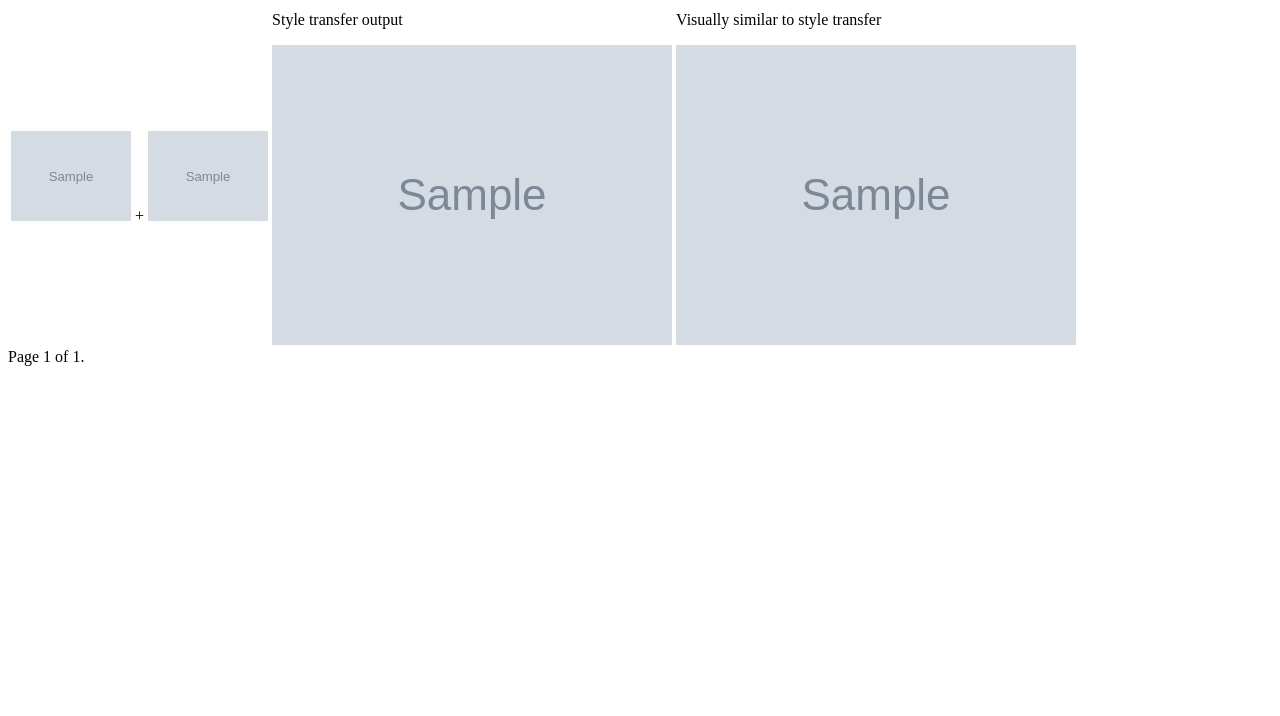
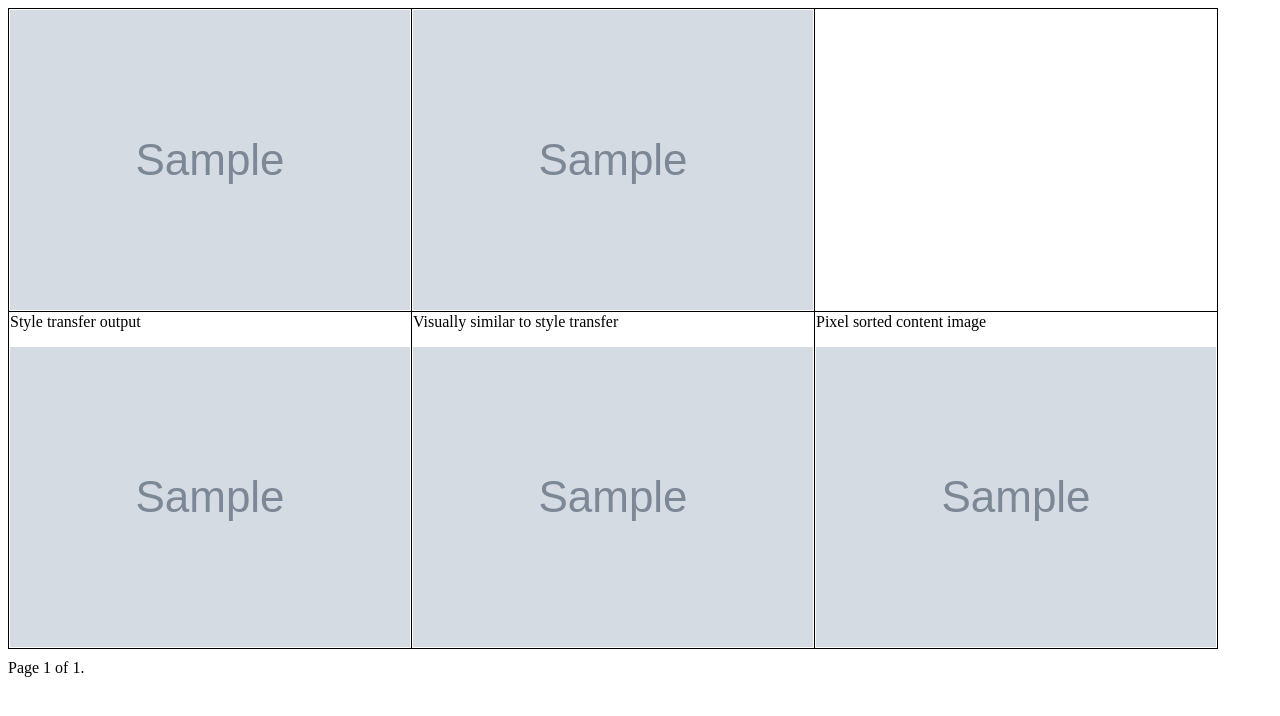
Before and after one commit to hektorbot/backend, a Django app: page /image_processor/ in a window 1280 px wide. Shown: the top 716 px of the page. Run offline with Django 3.2, Linux system fonts and the light colour scheme; tables that the repository leaves empty hold one stand-in row (values such as "Sample post"); grey boxes marked "Sample" are stand-in pictures.

Commit message:
chore: Update list template

```diff
--- a/image_processor/templates/image_processor/list.html
+++ b/image_processor/templates/image_processor/list.html
@@ -1,23 +1,34 @@
+{% for artwork in artworks %}
 <table>
-  {% for artwork in artworks %}
+  <tr>
+    <td><img src="{{ artwork.input_image.url }}" /></td>
+    <td>
+      <img src="{{ artwork.colored_image.url }}" />
+    </td>
+  </tr>
   <tr>
     <td>
-      <div>
-        <img class="thumbnail" src="{{ artwork.input_image.url }}" /> +
-        <img class="thumbnail" src="{{ artwork.colored_image.url }}" />
-      </div>
-    </td>
-    <td>
       <p>Style transfer output</p>
+      {% if artwork.style_transfered_image %}
       <img src="{{ artwork.style_transfered_image.url }}" />
+      {% endif %}
     </td>
     <td>
       <p>Visually similar to style transfer</p>
+      {% if artwork.visually_similar_image %}
       <img src="{{ artwork.visually_similar_image.url }}" />
+      {% endif %}
+    </td>
+    <td>
+      <p>Pixel sorted content image</p>
+      {% if artwork.pixel_sorted_image %}
+      <img src="{{ artwork.pixel_sorted_image.url }}" />
+      {% endif %}
     </td>
   </tr>
-  {% endfor %}
 </table>
+
+{% endfor %}
 
 <div class="pagination">
   <span class="step-links">
@@ -41,8 +52,12 @@
   img {
     max-width: 100%;
   }
-  img.thumbnail {
-    max-width: 120px;
-    max-height: 120px;
+  table {
+    border: 1px solid black;
+    margin-bottom: 10px;
+    border-collapse: collapse;
+  }
+  table td {
+    border: 1px solid black;
   }
 </style>
```
